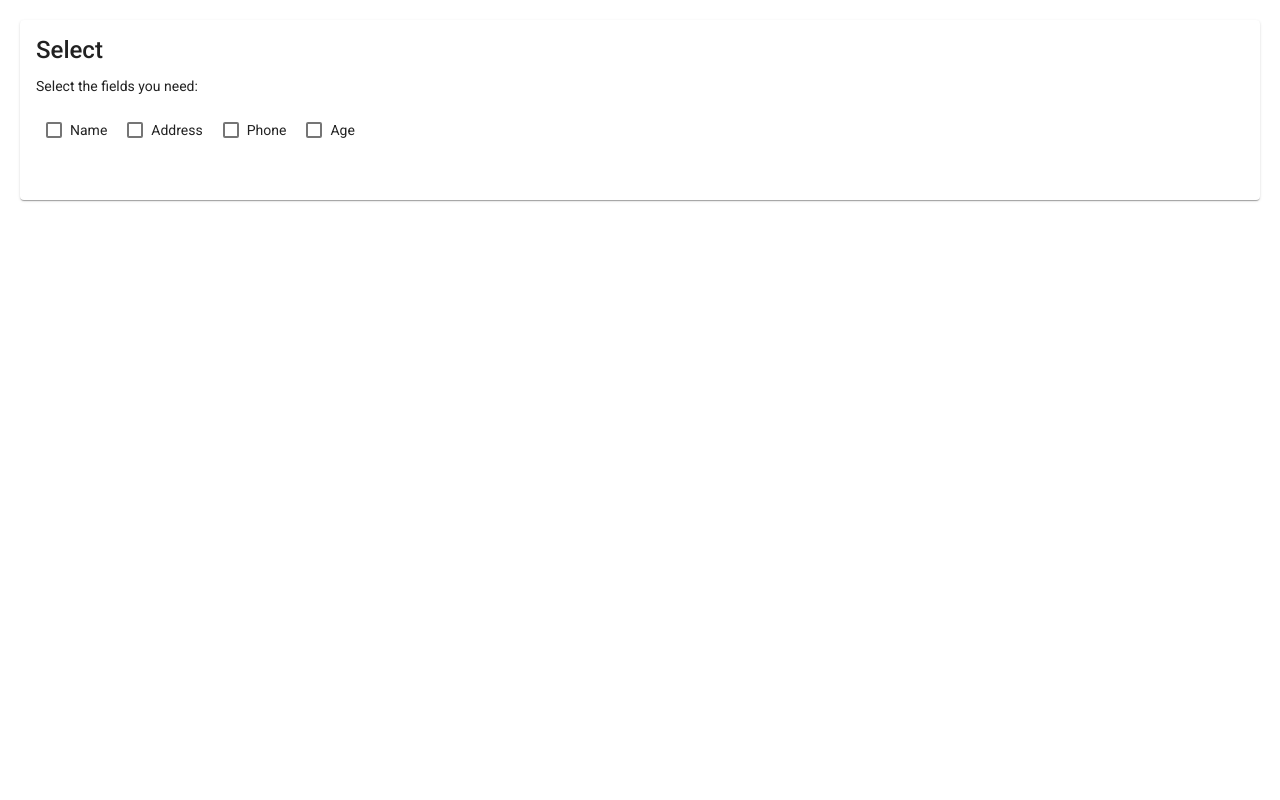
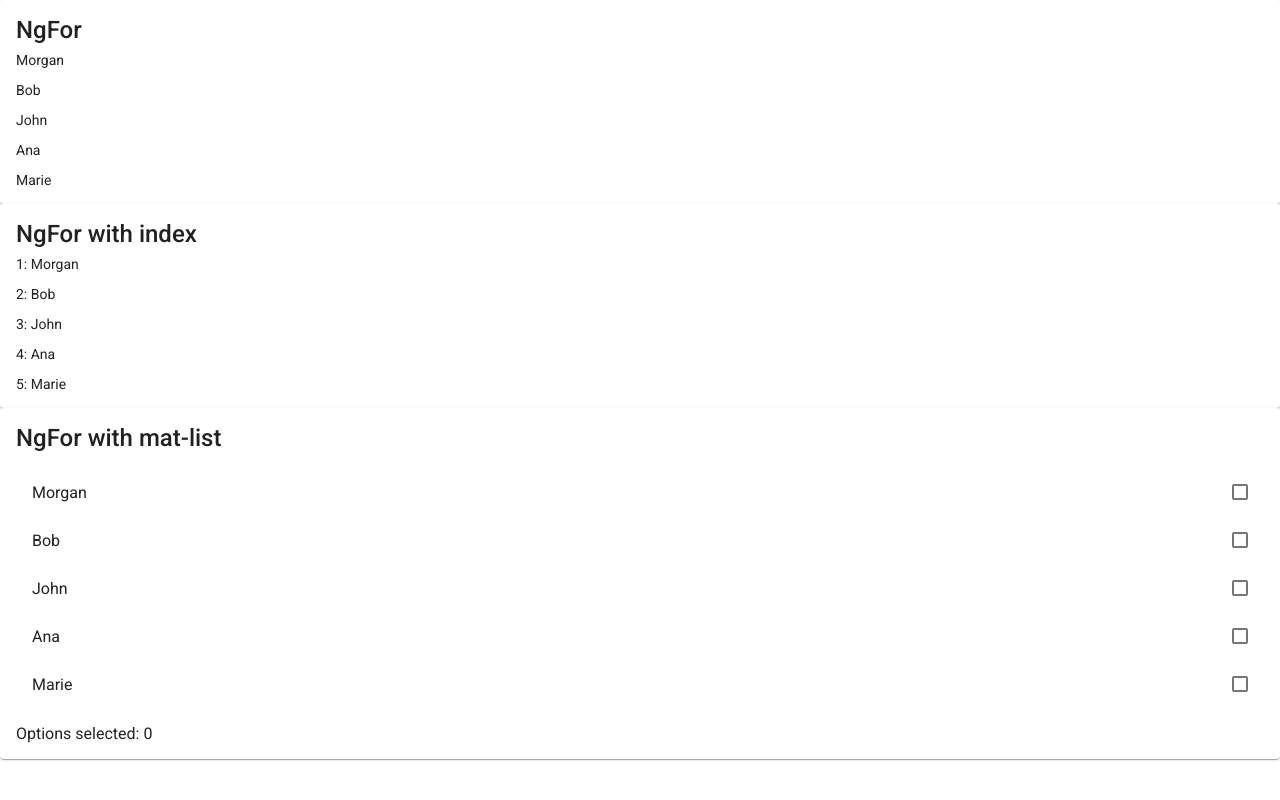
Before and after one commit to mspdl/study--udemy-angular7, an Angular app in the folder directives-app/: page / in a window 1280 px wide. Shown: the top 800 px of the page. Built offline with nearby package versions, Linux system fonts and the light colour scheme.

Commit message:
ngfor - Parte 1

```diff
--- a/directives-app/src/app/app.component.html
+++ b/directives-app/src/app/app.component.html
@@ -1,6 +1,7 @@
 <!--
   <app-ng-style></app-ng-style>
   <app-ng-class></app-ng-class>
+  <app-ng-if></app-ng-if>
 -->
 
-<app-ng-if></app-ng-if>
+<app-ng-for></app-ng-for>
--- /dev/null
+++ b/directives-app/src/app/ng-for/ng-for.component.html
@@ -0,0 +1,24 @@
+
+<mat-card>
+  <mat-card-title>NgFor</mat-card-title>
+  <mat-card-content>
+    <p *ngFor="let name of names">{{name}}</p>
+  </mat-card-content>
+</mat-card>
+
+<mat-card>
+  <mat-card-title>NgFor with index</mat-card-title>
+  <mat-card-content>
+    <p *ngFor="let name of names; let i = index">{{i+1}}: {{name}}</p>
+  </mat-card-content>
+</mat-card>
+
+<mat-card>
+  <mat-card-title>NgFor with mat-list</mat-card-title>
+  <mat-card-content>
+    <mat-selection-list #selectedNames>
+      <mat-list-option *ngFor="let name of names">{{name}}</mat-list-option>
+    </mat-selection-list>
+  </mat-card-content>
+  <p>Options selected: {{selectedNames.selectedOptions.selected.length}}</p>
+</mat-card>
--- /dev/null
+++ b/directives-app/src/app/ng-for/ng-for.component.ts
@@ -0,0 +1,23 @@
+import { Component, OnInit } from '@angular/core';
+
+@Component({
+  selector: 'app-ng-for',
+  templateUrl: './ng-for.component.html',
+  styleUrls: ['./ng-for.component.css']
+})
+export class NgForComponent implements OnInit {
+
+  names = [
+    "Morgan",
+    "Bob",
+    "John",
+    "Ana",
+    "Marie",
+  ]
+
+  constructor() { }
+
+  ngOnInit(): void {
+  }
+
+}
```
Also changed, not shown: directives-app/src/app/app.module.ts (+6 -2 lines), directives-app/src/app/ng-for/ng-for.component.css (added), 1 other file (tests, documents, lock files or other folders).
